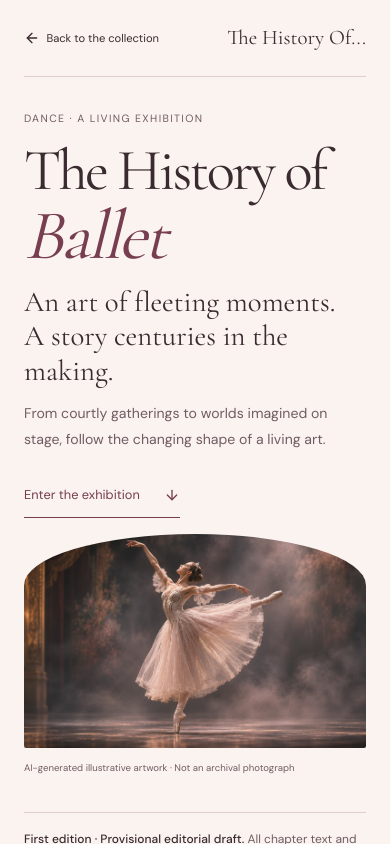
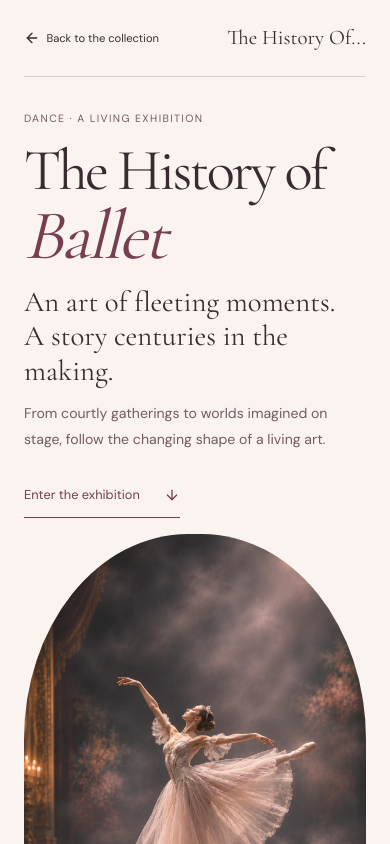
Before and after one commit to lidialuncian/the-history-of, a Next.js app: page /ballet in a window 390 px wide. Shown: the top 844 px of the page. Built offline with nearby package versions, Linux system fonts and the light colour scheme.

Commit message:
Restore approved Ballet arch with full-pose illustration

```diff
--- a/src/app/ballet/ballet.css
+++ b/src/app/ballet/ballet.css
@@ -25,8 +25,8 @@
 .ballet-beginLink { margin-top: 1.2rem; }
 
 .ballet-heroFigure { margin: 0; min-width: 0; }
-.ballet-heroImage { position: relative; height: auto; aspect-ratio: 8 / 5; border-radius: 50% 50% 2px 2px / 24% 24% 2px 2px; overflow: hidden; }
-.ballet-heroImage img { position: absolute; inset: 0; width: 100%; height: 100%; object-fit: cover; object-position: center; }
+.ballet-heroImage { position: relative; height: clamp(30rem, 48vw, 46rem); border-radius: 48% 48% 2px 2px; overflow: hidden; }
+.ballet-heroImage img { position: absolute; inset: 0; width: 100%; height: 100%; object-fit: cover; object-position: center 65%; }
 .ballet-heroFigure figcaption { font-size: .63rem; color: var(--muted); line-height: 1.7; padding: .75rem 0; text-align: right; }
 .ballet-threshold { margin: 3rem 3rem 0; padding: 2rem 0; border-block: 1px solid var(--rule); display: flex; align-items: baseline; justify-content: space-between; gap: 1rem; }
 .ballet-threshold p { font-family: var(--font-display), Georgia, serif; font-size: 1.8rem; margin: 0; }
@@ -86,6 +86,7 @@
   .ballet-hero { grid-template-columns: 1fr 1fr; gap: 1.5rem; padding: 2rem 1.5rem 0; }
   .ballet-heroCopy { padding: 1rem 0; }
   .ballet-hero h1 { font-size: clamp(3.25rem, 7vw, 5rem); }
+  .ballet-heroImage { height: 35rem; }
   .ballet-threshold { margin: 2rem 1.5rem 0; }
   .ballet-storyLayout { display: block; padding-inline: 1.5rem; }
   .ballet-chapterNav { position: static; padding-bottom: 1.5rem; }
@@ -110,6 +111,7 @@
   .ballet-heroDescription { max-width: 27rem; }
   .ballet-beginLink { margin-top: .5rem; }
 
+  .ballet-heroImage { height: auto; aspect-ratio: 4 / 5; }
   .ballet-heroFigure figcaption { font-size: .6rem; text-align: left; }
   .ballet-threshold { display: block; padding-block: 1.5rem; margin-top: 1.5rem; }
   .ballet-threshold p { margin-bottom: .5rem; }
--- a/src/app/ballet/page.tsx
+++ b/src/app/ballet/page.tsx
@@ -33,9 +33,9 @@ export default function BalletPage() {
           </div>
           <figure className="ballet-heroFigure">
             <div className="ballet-heroImage">
-              <Image src={artwork.src} alt={`Illustration: ${artwork.alt}`} width={1672} height={941} sizes="(min-width: 960px) 55vw, 100vw" preload />
+              <Image src="/images/exhibits/ballet-arch-v2.webp" alt={`Illustration: ${artwork.alt}`} width={1122} height={1402} sizes="(min-width: 960px) 55vw, 100vw" preload />
             </div>
-            <figcaption>{artwork.attribution} · Not an archival photograph</figcaption>
+            <figcaption>{artwork.attribution} · AI-extended backdrop · Not an archival photograph</figcaption>
           </figure>
         </section>
         <aside className="ballet-draftNotice" aria-label="Editorial status">
@@ -82,7 +82,7 @@ export default function BalletPage() {
           <p className="ballet-eyebrow">A note from the exhibition</p>
           <h2 id="editorial-title">A first draft, with room to grow.</h2>
           <p>All chapter text and period labels are provisional editorial scaffolding adapted from our approved exhibition outline, not a verified historical publication. Periods overlap; these rooms are narrative guides, not exact boundaries.</p>
-          <p>Historical references, artist profiles and archival media await research and editorial review. No historical quotations or archival objects are presented in this edition. The opening artwork is an existing AI-generated illustration from our collection, not evidence of a particular dancer, costume, performance or era.</p>
+          <p>Historical references, artist profiles and archival media await research and editorial review. No historical quotations or archival objects are presented in this edition. The opening artwork is an AI-generated variant of our collection illustration, with an extended stage backdrop, not evidence of a particular dancer, costume, performance or era.</p>
           <a href="#ballet-title" className="ballet-nextLink">Back to the entrance ↑</a>
         </section>
       </main>
```
Also changed, not shown: public/images/exhibits/ballet-arch-v2.webp (added), 10 other files (tests, documents, lock files or other folders).
